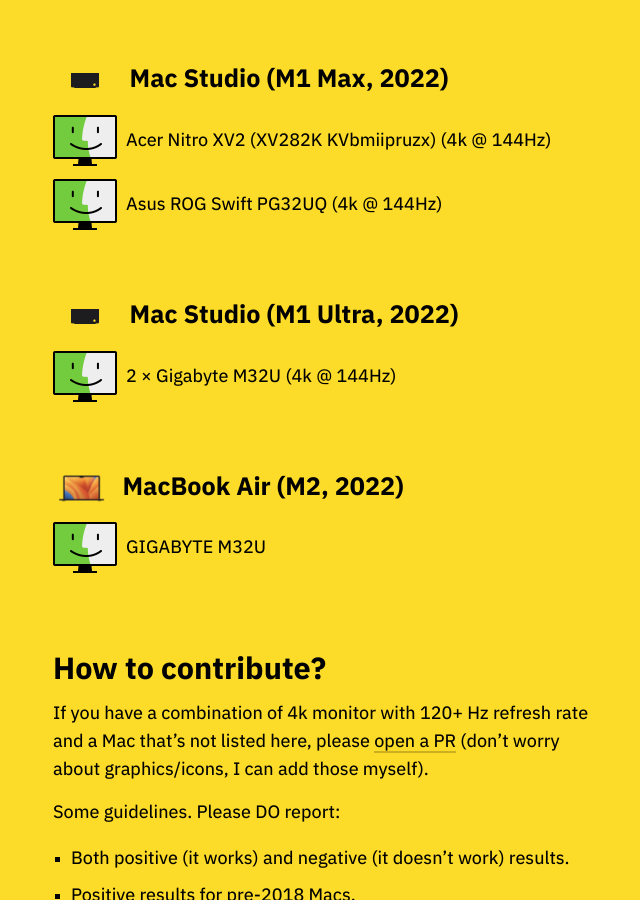
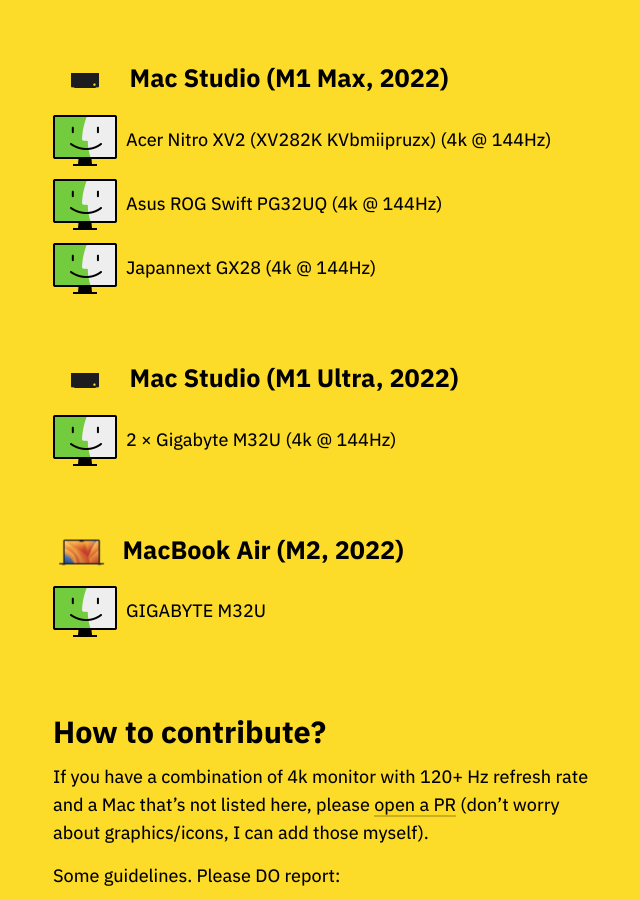
Before and after one commit to tonsky/tonsky.github.io, a Jekyll site: the page built from _posts/2021-02-24-monitors-mac.md, in a window 1280 px wide and 900 px high, scrolled down 6299 px. Shown: the whole window, without its empty margins (316-956 px from the left). Built offline with Jekyll 4.4.1, drawn with Linux system fonts in a browser that asks for light colours.

Commit message:
Added Japannext GX28 + Mac Studio (closes #78)

```diff
--- a/_posts/2021-02-24-monitors-mac.md
+++ b/_posts/2021-02-24-monitors-mac.md
@@ -178,6 +178,8 @@
 
 <div class="row"><img src="works.png" height=64> <span>Asus ROG Swift PG32UQ (4k @ 144Hz)</span></div>
 
+<div class="row"><img src="works.png" height=64> <span>Japannext GX28 (4k @ 144Hz)</span></div>
+
 ## <img src="studio_2022.png" height=32> <span>Mac Studio (M1 Ultra, 2022)</span>
 
 <div class="row"><img src="works.png" height=64> <span>2 ×
```
